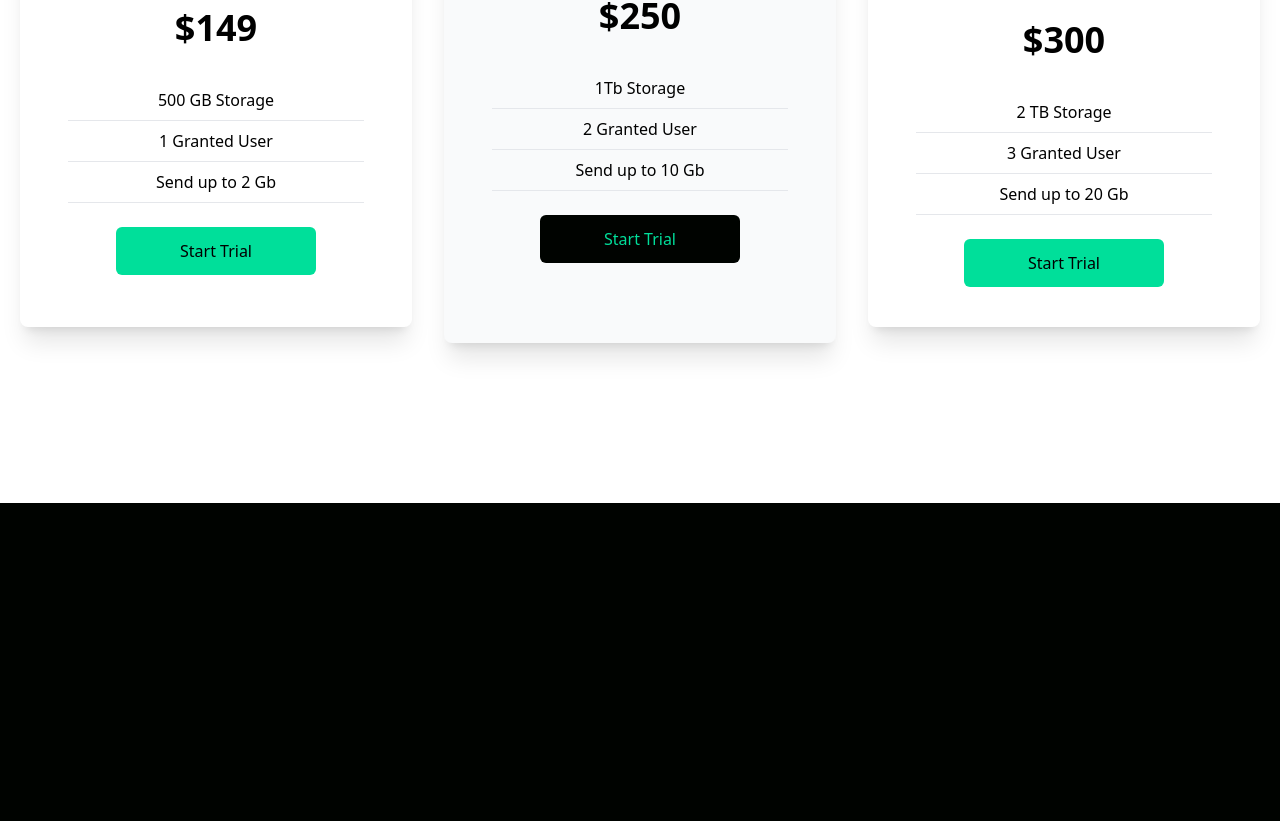
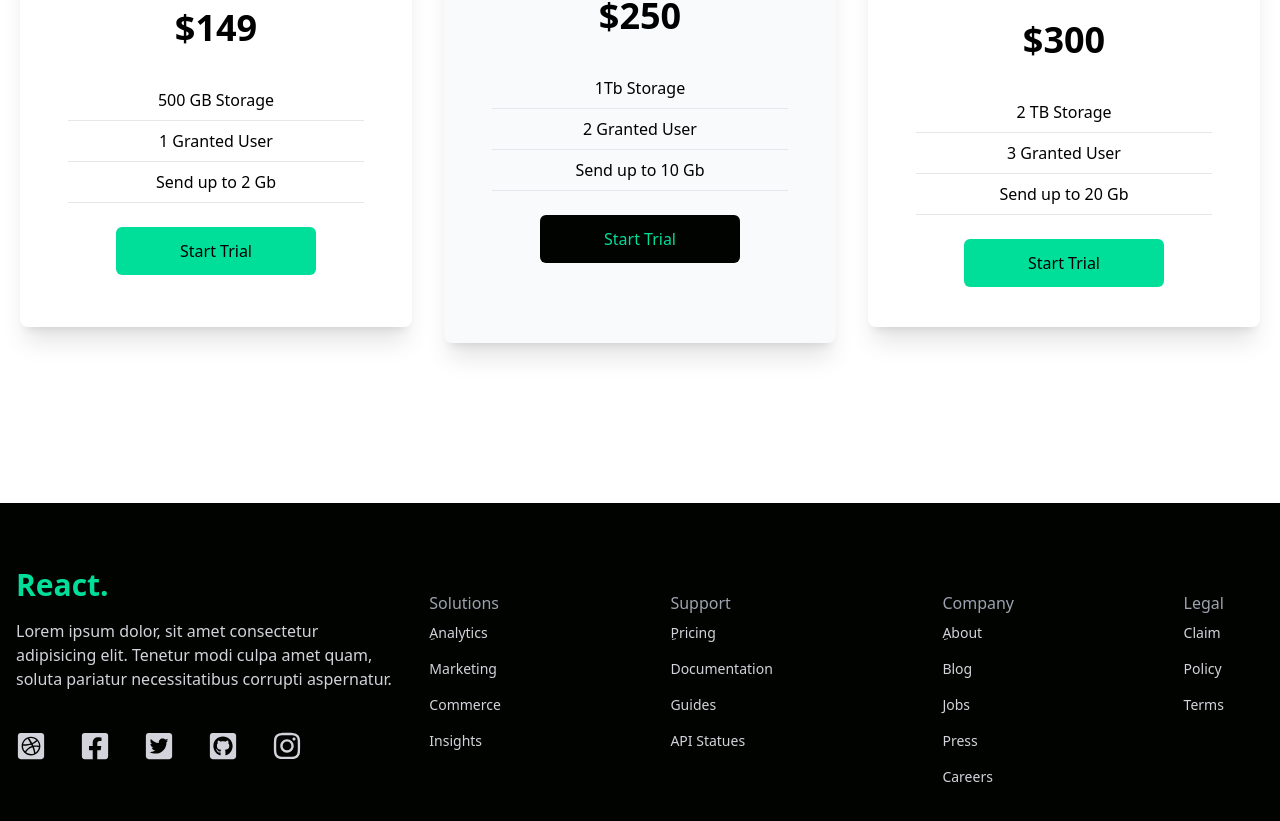
Before and after one commit to Yussif20/react-data, a React (Vite) app: page / in a window 1280 px wide. Shown: the part 2179-3000 px from the top of the page. Before the commit the page ends 2682 px from the top, so only its background shows below. Built offline with nearby package versions, Linux system fonts and the light colour scheme.

Commit message:
adding the footer

```diff
--- a/src/App.jsx
+++ b/src/App.jsx
@@ -1,6 +1,7 @@
 import "./App.css";
 import Analytics from "./Components/Analytics/Analytics";
 import Cards from "./Components/Cards/Cards";
+import Footer from "./Components/Footer/Footer";
 import Hero from "./Components/Hero/Hero";
 import Navbar from "./Components/Navbar/Navbar";
 import Newsletter from "./Components/Newsletter/Newsletter";
@@ -13,6 +14,7 @@
       <Analytics />
       <Newsletter />
       <Cards />
+      <Footer />
     </>
   );
 }
--- /dev/null
+++ b/src/Components/Footer/Footer.jsx
@@ -0,0 +1,68 @@
+import {
+  FaFacebookSquare,
+  FaInstagram,
+  FaGithubSquare,
+  FaDribbbleSquare,
+  FaTwitterSquare,
+} from "react-icons/fa";
+
+const Footer = () => {
+  return (
+    <div className="max-w-[1240px] text-gray-300 py-16 px-4 grid lg:grid-cols-3 gap-8">
+      <div>
+        <h1 className="w-full text-3xl font-bold text-[#00df9a]">React.</h1>
+        <p className="py-4">
+          Lorem ipsum dolor, sit amet consectetur adipisicing elit. Tenetur modi
+          culpa amet quam, soluta pariatur necessitatibus corrupti aspernatur.
+        </p>
+        <div className="flex justify-between md:w-[75%] my-6">
+          <FaDribbbleSquare size={30} />
+          <FaFacebookSquare size={30} />
+          <FaTwitterSquare size={30} />
+          <FaGithubSquare size={30} />
+          <FaInstagram size={30} />
+        </div>
+      </div>
+      <div className="flex justify-between lg:col-span-2 mt-6">
+        <div>
+          <h6 className="font-medium text-gray-400">Solutions</h6>
+          <ul>
+            <li className="py-2 text-sm">ِAnalytics</li>
+            <li className="py-2 text-sm">Marketing</li>
+            <li className="py-2 text-sm">Commerce</li>
+            <li className="py-2 text-sm">Insights</li>
+          </ul>
+        </div>
+        <div>
+          <h6 className="font-medium text-gray-400">Support</h6>
+          <ul>
+            <li className="py-2 text-sm">ِPricing</li>
+            <li className="py-2 text-sm">Documentation</li>
+            <li className="py-2 text-sm">Guides</li>
+            <li className="py-2 text-sm">API Statues</li>
+          </ul>
+        </div>
+        <div>
+          <h6 className="font-medium text-gray-400">Company</h6>
+          <ul>
+            <li className="py-2 text-sm">ِAbout</li>
+            <li className="py-2 text-sm">Blog</li>
+            <li className="py-2 text-sm">Jobs</li>
+            <li className="py-2 text-sm">Press</li>
+            <li className="py-2 text-sm">Careers</li>
+          </ul>
+        </div>
+        <div>
+          <h6 className="font-medium text-gray-400">Legal</h6>
+          <ul>
+            <li className="py-2 text-sm">Claim</li>
+            <li className="py-2 text-sm">Policy</li>
+            <li className="py-2 text-sm">Terms</li>
+          </ul>
+        </div>
+      </div>
+    </div>
+  );
+};
+
+export default Footer;
--- a/src/Components/Navbar/Navbar.jsx
+++ b/src/Components/Navbar/Navbar.jsx
@@ -17,7 +17,7 @@
         <li className="p-4">Contact</li>
       </ul>
       <button onClick={handleNav} className="md:hidden">
-        {!nav ? <AiOutlineClose size={20} /> : <AiOutlineMenu size={20} />}
+        {nav ? <AiOutlineClose size={20} /> : <AiOutlineMenu size={20} />}
       </button>
       <div
         className={
```
